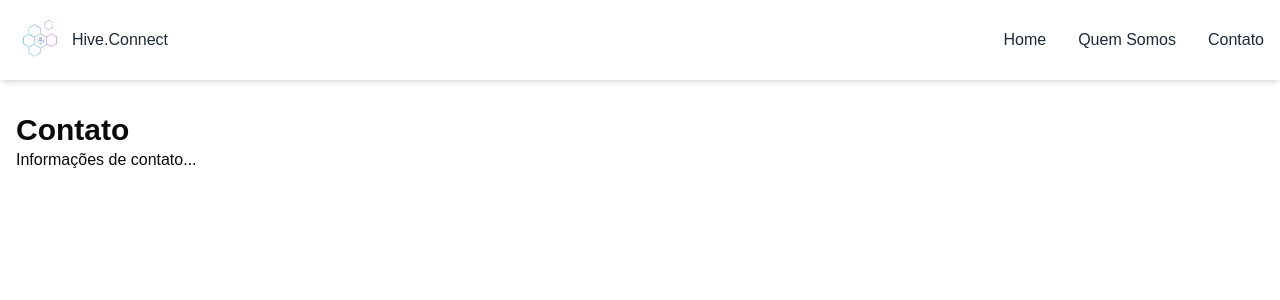
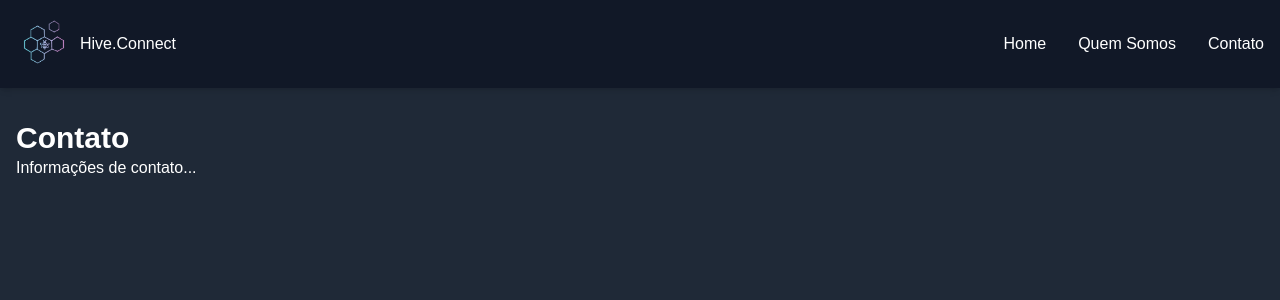
Before and after one commit to socialhiveconnect/landing-page, a Next.js app: page /contato in a window 1280 px wide. Shown: the top 300 px of the page. Built offline with nearby package versions, Linux system fonts and the light colour scheme.

Commit message:
feat: finalização navbar

```diff
--- a/src/app/layout.tsx
+++ b/src/app/layout.tsx
@@ -11,7 +11,7 @@ export default function RootLayout({ children }: { children: React.ReactNode })
   return (
     <html lang="pt-BR">
       <head></head>
-      <body>
+      <body className='bg-gray-800 text-white'>
         <Navbar />
         <main>{children}</main>
       </body>
--- a/src/components/Navbar.tsx
+++ b/src/components/Navbar.tsx
@@ -9,17 +9,17 @@ export default function Navbar() {
   const [isOpen, setIsOpen] = useState(false);
 
   return (
-    <nav className="bg-white shadow-md">
+    <nav className="bg-gray-900 shadow-md">
       <div className="container mx-auto px-4 py-4 flex justify-between items-center">
         {/* Logo da empresa */}
         <div className="flex items-center">
-          <Image src={Logo} alt="Logo da Empresa" className="h-12 w-auto" />
-          <h3 className="text-gray-800 ml-2">Hive.Connect</h3>
+          <Image src={Logo} alt="Logo da Empresa" className="h-14 w-auto" />
+          <h3 className="ml-2">Hive.Connect</h3>
         </div>
 
         {/* Botão de menu hamburguer para mobile */}
         <div className="md:hidden">
-          <button onClick={() => setIsOpen(!isOpen)} className="text-gray-800 focus:outline-none">
+          <button onClick={() => setIsOpen(!isOpen)} className="focus:outline-none">
             {/* Alterna entre o ícone de menu e o ícone de fechar */}
             {isOpen ? <X className="w-6 h-6" /> : <Menu className="w-6 h-6" />}
           </button>
@@ -27,9 +27,9 @@ export default function Navbar() {
 
         {/* Links de navegação - visíveis apenas no desktop */}
         <div className="hidden md:flex space-x-8">
-          <Link href="/" className="text-gray-800 hover:text-blue-500"> Home </Link>
-          <Link href="/quem-somos" className="text-gray-800 hover:text-blue-500"> Quem Somos </Link>
-          <Link href="/contato" className="text-gray-800 hover:text-blue-500"> Contato </Link>
+          <Link href="/" className="hover:bg-gradient-to-r from-customColors-color4 via-customColors-color5 to-customColors-color6 hover:text-transparent hover:bg-clip-text"> Home </Link>
+          <Link href="/quem-somos" className="hover:bg-gradient-to-r from-customColors-color4 via-customColors-color5 to-customColors-color6 hover:text-transparent hover:bg-clip-text"> Quem Somos </Link>
+          <Link href="/contato" className="hover:bg-gradient-to-r from-customColors-color4 via-customColors-color5 to-customColors-color6 hover:text-transparent hover:bg-clip-text"> Contato </Link>
         </div>
       </div>
 
@@ -37,9 +37,9 @@ export default function Navbar() {
       {isOpen && (
         <div className="md:hidden">
           <div className="px-2 pt-2 pb-3 space-y-1">
-            <Link href="/" className="text-gray-800 hover:text-blue-500 block"> Home </Link>
-            <Link href="/quem-somos" className="text-gray-800 hover:text-blue-500 block"> Quem Somos </Link>
-            <Link href="/contato" className="text-gray-800 hover:text-blue-500 block"> Contato </Link>
+            <Link href="/" className=" hover:text-blue-500 block"> Home </Link>
+            <Link href="/quem-somos" className=" hover:text-blue-500 block"> Quem Somos </Link>
+            <Link href="/contato" className=" hover:text-blue-500 block"> Contato </Link>
           </div>
         </div>
       )}
```
